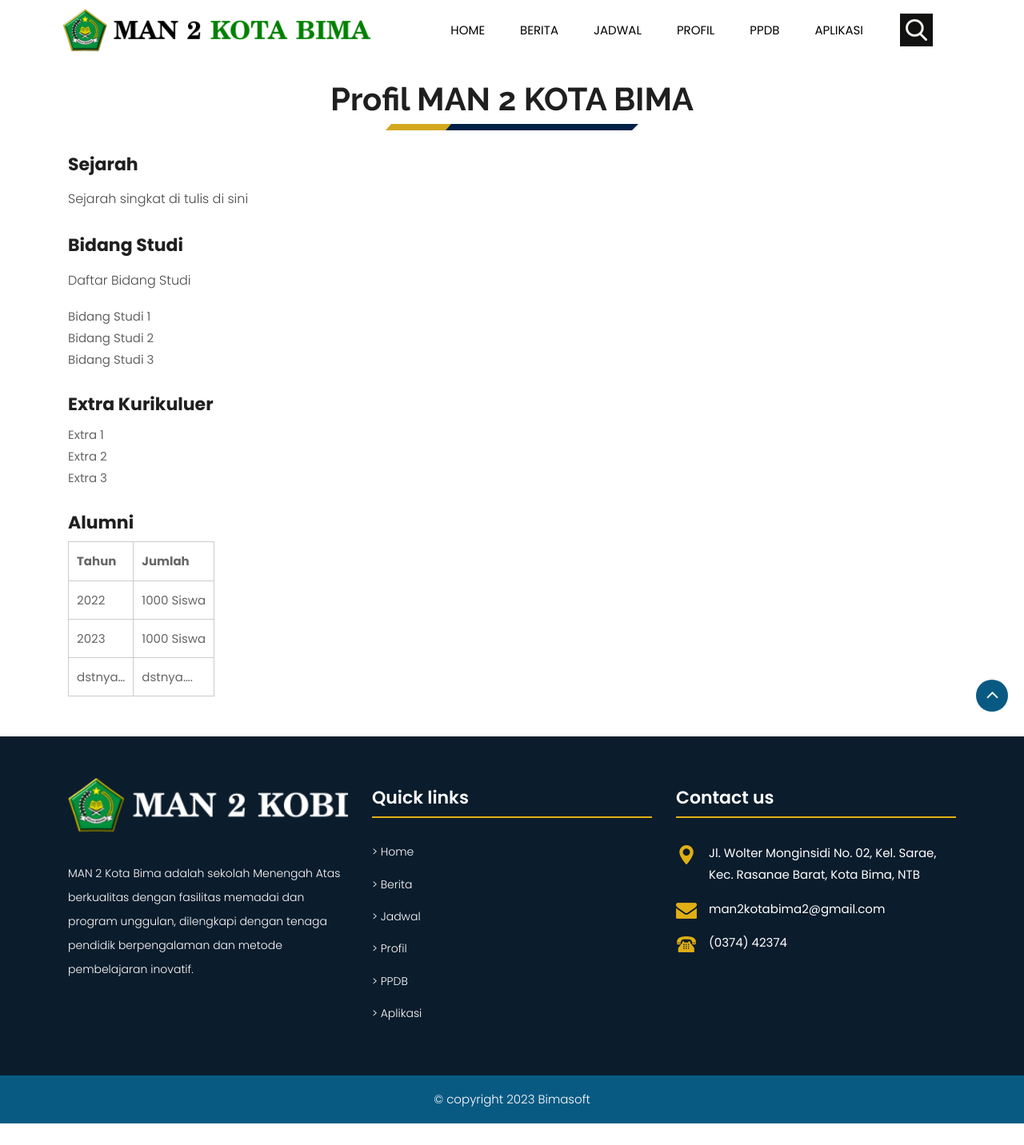
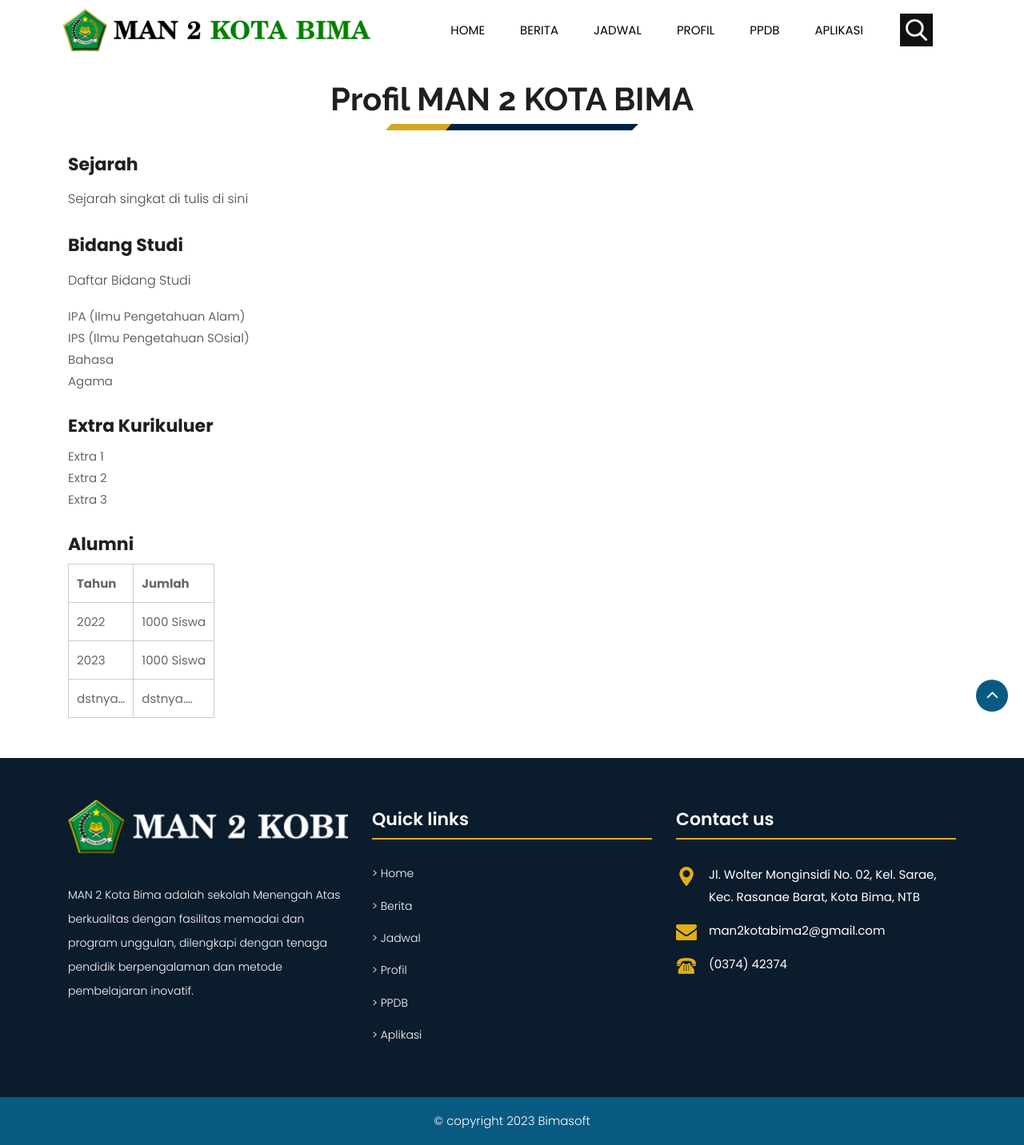
Before and after one commit to yokowasis/website-man2kobi.sch.id, a Jekyll site: the page built from halaman/profil.md, in a window 1280 px wide. Shown: the whole page at 80% size. Built offline with Jekyll 4.4.1, drawn with Linux system fonts in a browser that asks for light colours; before the commit the page ends 1405 px from its top, so only the background shows below that.

Commit message:
Update and rename pages/profil.md to halaman/profil.md

```diff
--- a/pages/profil.md
+++ b/halaman/profil.md
@@ -9,9 +9,10 @@ Sejarah singkat di tulis di sini
 
 ## Bidang Studi
 Daftar Bidang Studi
-1. Bidang Studi 1
-2. Bidang Studi 2
-3. Bidang Studi 3
+1. IPA (Ilmu Pengetahuan Alam)
+2. IPS (Ilmu Pengetahuan SOsial)
+3. Bahasa
+5.  Agama
 
 ## Extra Kurikuluer
 - Extra 1
```
